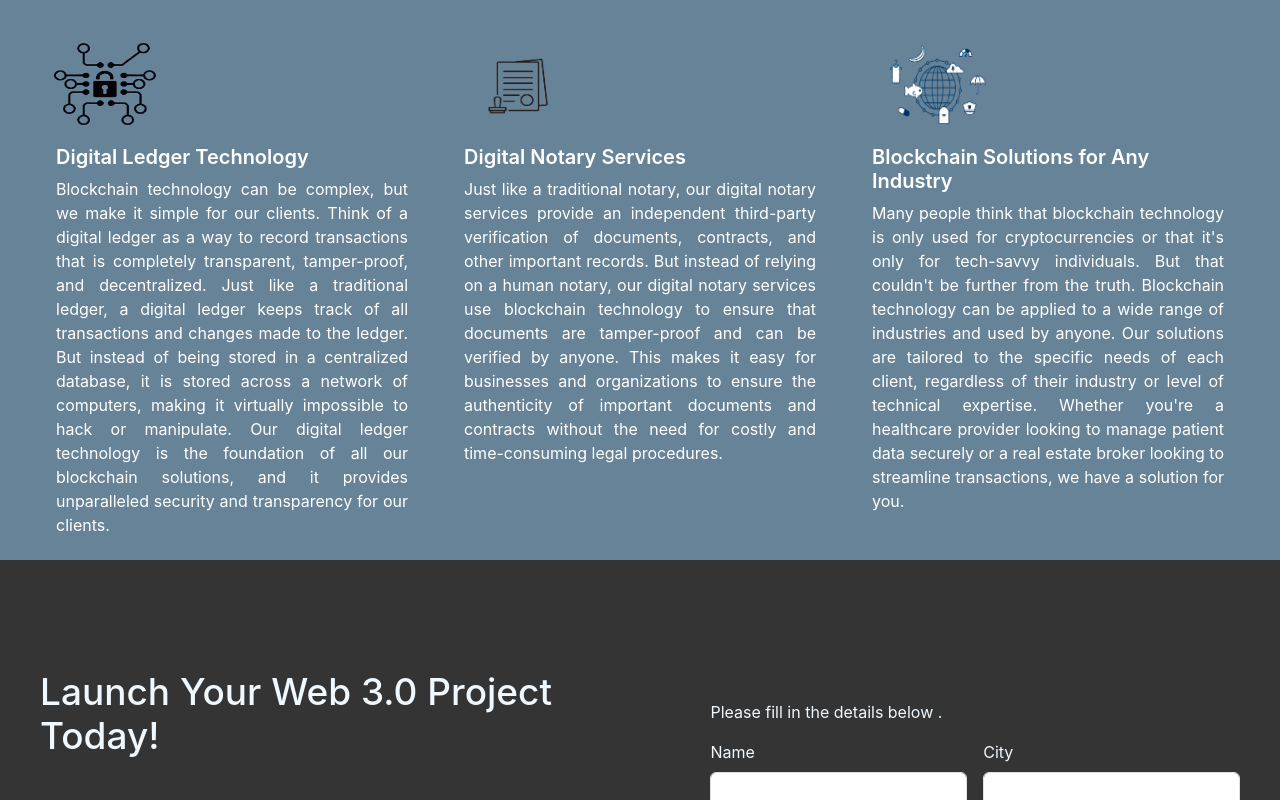
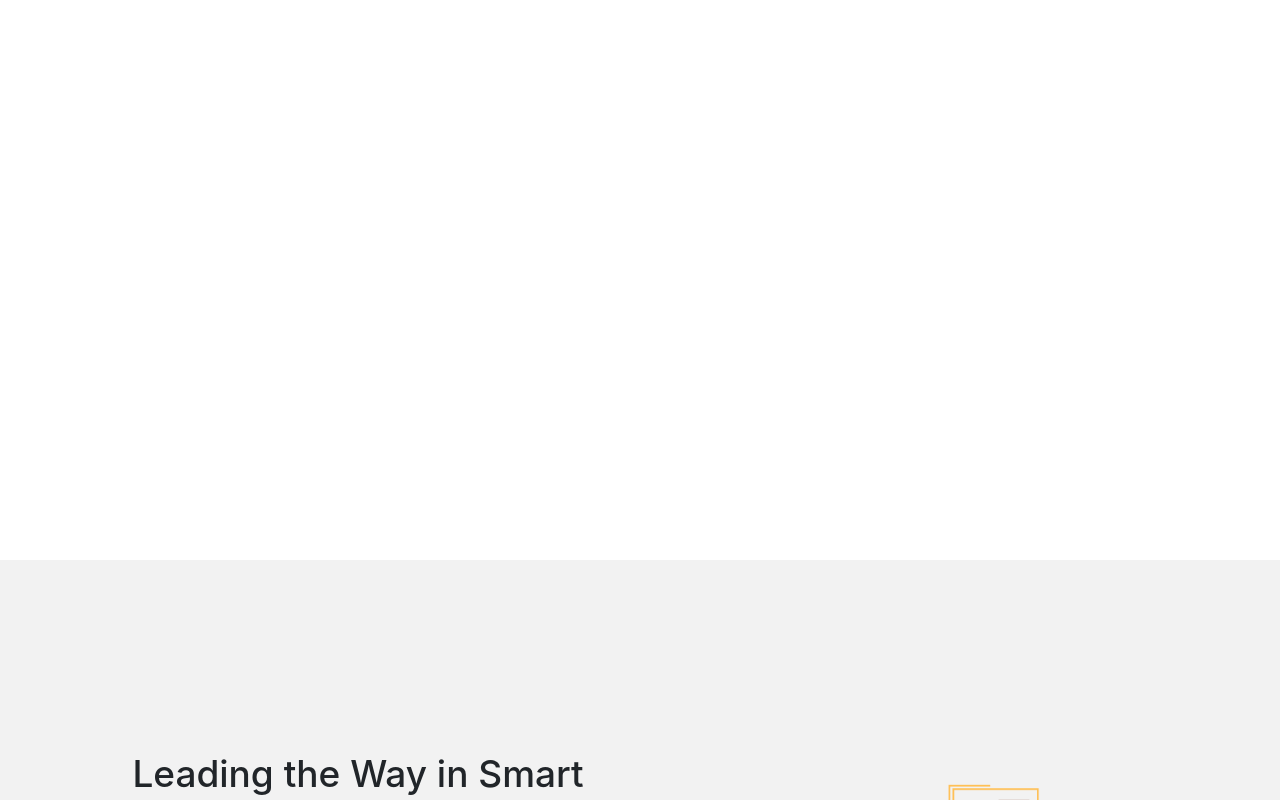
Before and after one commit to placeparks/Blockwise-tech, a React (Create React App) app: page /Blockchain in a window 1280 px wide. Shown: the part 3340-4140 px from the top of the page. Built offline with nearby package versions, Linux system fonts and the light colour scheme.

Commit message:
Update index.js

```diff
--- a/src/components/Blockchain/index.js
+++ b/src/components/Blockchain/index.js
@@ -14,8 +14,7 @@ export default function Home(){
         </div>
         <UseCases/>
         <Contract/>
-        <Services/>
-        <Contact/>
+
 
         </>
     )
```
